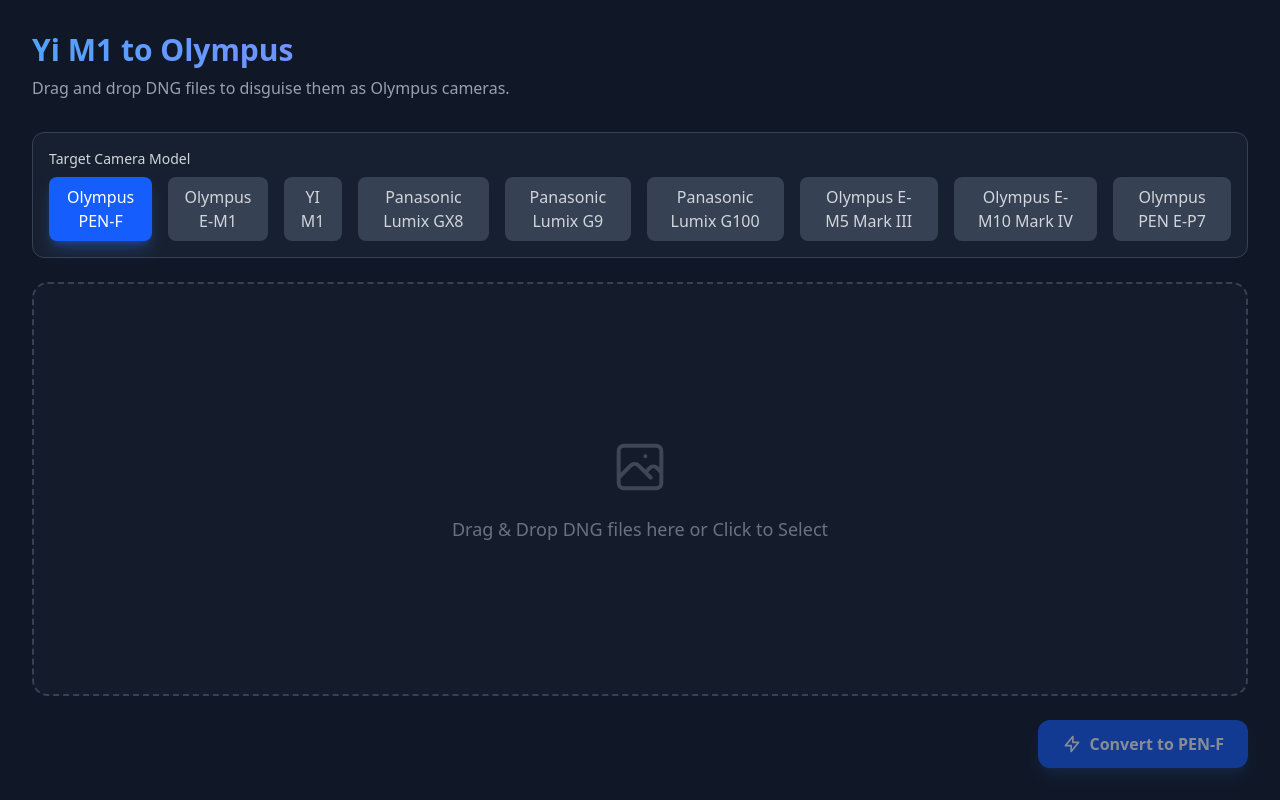
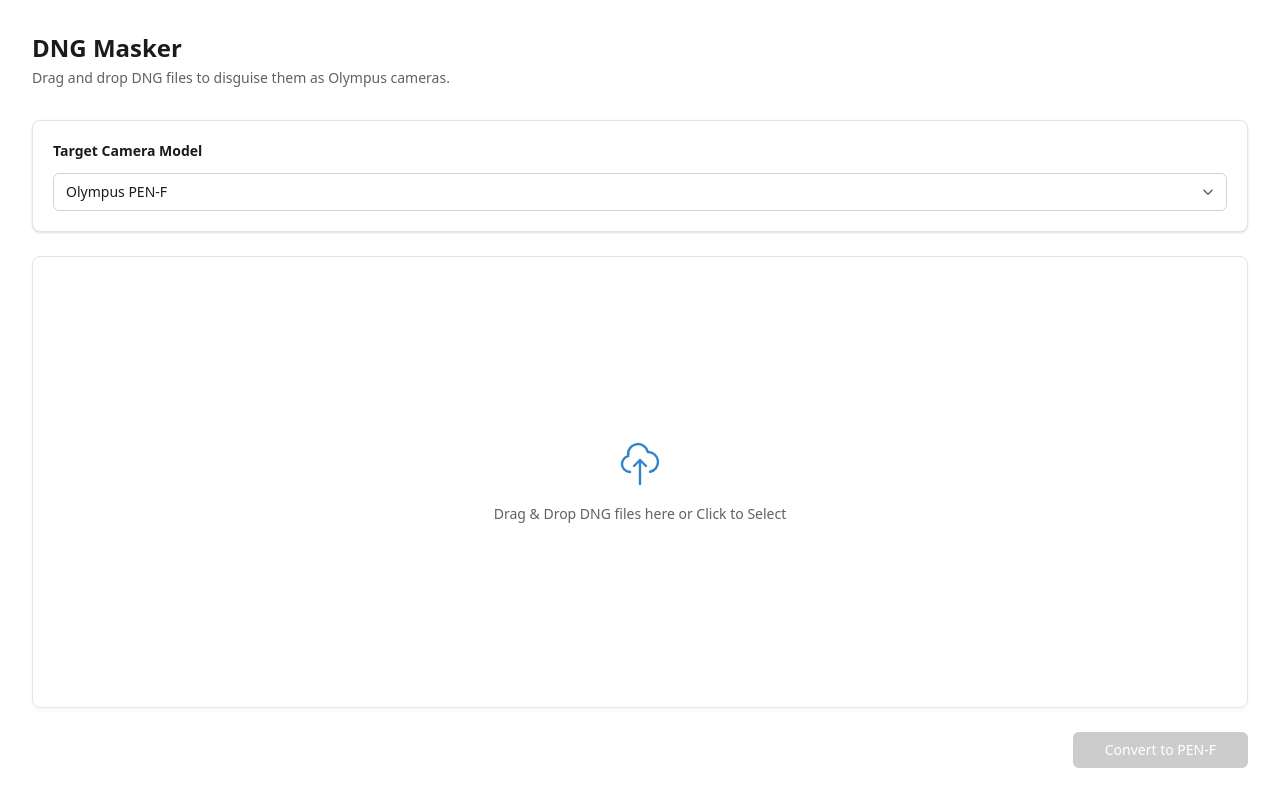
Before and after one commit to Cyancat000/YiModelMasking, a SvelteKit app: page / in a window 1280 px wide. Built offline with nearby package versions, Linux system fonts and the light colour scheme.

Commit message:
feat: 调整前端样式和交互

```diff
--- a/src-tauri/tauri.conf.json
+++ b/src-tauri/tauri.conf.json
@@ -15,6 +15,8 @@
         "title": "yi2olympus",
         "width": 800,
         "height": 600,
+        "minWidth": 400,
+        "minHeight": 350,
         "dragDropEnabled": true
       }
     ],
--- a/src/routes/+page.svelte
+++ b/src/routes/+page.svelte
@@ -1,13 +1,13 @@
 <script lang="ts">
-  import { onMount, onDestroy } from 'svelte';
-  import { invoke } from '@tauri-apps/api/core';
-  import { listen } from '@tauri-apps/api/event';
-  import { open } from '@tauri-apps/plugin-dialog';
+  import { onMount, onDestroy } from "svelte";
+  import { invoke } from "@tauri-apps/api/core";
+  import { listen } from "@tauri-apps/api/event";
+  import { open } from "@tauri-apps/plugin-dialog";
 
   interface FileItem {
     path: string;
     name: string;
-    status: 'pending' | 'processing' | 'success' | 'error';
+    status: "pending" | "processing" | "success" | "error";
     message?: string;
   }
 
@@ -18,59 +18,60 @@
   // Presets
   const presets = [
     {
-    id: 'pen-f',
-    name: 'Olympus PEN-F',
-    make: 'OLYMPUS CORPORATION',
-    model: 'PEN-F',
+      id: "pen-f",
+      name: "Olympus PEN-F",
+      make: "OLYMPUS CORPORATION",
+      model: "PEN-F",
     },
     {
-    id: 'e-m1',
-    name: 'Olympus E-M1',
-    make: 'OLYMPUS CORPORATION',
-    model: 'E-M1',
+      id: "e-p7",
+      name: "Olympus PEN E-P7",
+      make: "OLYMPUS CORPORATION",
+      model: "E-P7",
     },
     {
-    id: 'yi-m1',
-    name: 'YI M1',
-    make: 'YI Technology',
-    model: 'YI M1',
+      id: "e-m1",
+      name: "Olympus E-M1",
+      make: "OLYMPUS CORPORATION",
+      model: "E-M1",
     },
     {
-    id: 'gx8',
-    name: 'Panasonic Lumix GX8',
-    make: 'Panasonic',
-    model: 'DMC-GX8',
+      id: "e-m5-iii",
+      name: "Olympus E-M5 Mark III",
+      make: "OLYMPUS CORPORATION",
+      model: "E-M5MarkIII",
     },
     {
-    id: 'g9',
-    name: 'Panasonic Lumix G9',
-    make: 'Panasonic',
-    model: 'DC-G9',
+      id: "e-m10-iv",
+      name: "Olympus E-M10 Mark IV",
+      make: "OLYMPUS CORPORATION",
+      model: "E-M10MarkIV",
     },
     {
-    id: 'g100',
-    name: 'Panasonic Lumix G100',
-    make: 'Panasonic',
-    model: 'DC-G100',
+      id: "gx8",
+      name: "Panasonic Lumix GX8",
+      make: "Panasonic",
+      model: "DMC-GX8",
     },
     {
-    id: 'e-m5-iii',
-    name: 'Olympus E-M5 Mark III',
-    make: 'OLYMPUS CORPORATION',
-    model: 'E-M5MarkIII',
+      id: "g9",
+      name: "Panasonic Lumix G9",
+      make: "Panasonic",
+      model: "DC-G9",
     },
     {
-    id: 'e-m10-iv',
-    name: 'Olympus E-M10 Mark IV',
-    make: 'OLYMPUS CORPORATION',
-    model: 'E-M10MarkIV',
+      id: "g100",
+      name: "Panasonic Lumix G100",
+      make: "Panasonic",
+      model: "DC-G100",
     },
+
     {
-    id: 'e-p7',
-    name: 'Olympus PEN E-P7',
-    make: 'OLYMPUS CORPORATION',
-    model: 'E-P7',
-  }
+      id: "yi-m1",
+      name: "YI M1",
+      make: "YI Technology",
+      model: "YI M1",
+    },
   ];
 
   let selectedPreset = presets[0];
@@ -78,11 +79,11 @@
   let isDraggingOver = false;
 
   onMount(async () => {
-    console.log('Mounting component, setting up listeners...');
+    console.log("Mounting component, setting up listeners...");
 
     // Listen for file drop (Tauri v2)
-    const unlistenDragDrop = await listen('tauri://drag-drop', (event) => {
-      console.log('Tauri drag-drop event:', event);
+    const unlistenDragDrop = await listen("tauri://drag-drop", (event) => {
+      console.log("Tauri drag-drop event:", event);
       isDraggingOver = false;
 
       // Handle v2 payload structure: { paths: string[], position: { x, y } }
@@ -93,25 +94,25 @@
       if (Array.isArray(paths) && paths.length > 0) {
         addFiles(paths);
       } else {
-          console.warn('Invalid drag-drop payload:', payload);
+        console.warn("Invalid drag-drop payload:", payload);
       }
     });
 
     // Listen for drag enter
-    const unlistenDragEnter = await listen('tauri://drag-enter', () => {
-        console.log('Tauri drag-enter');
+    const unlistenDragEnter = await listen("tauri://drag-enter", () => {
+      console.log("Tauri drag-enter");
       isDraggingOver = true;
     });
 
     // Listen for drag leave
-    const unlistenDragLeave = await listen('tauri://drag-leave', () => {
-        console.log('Tauri drag-leave');
+    const unlistenDragLeave = await listen("tauri://drag-leave", () => {
+      console.log("Tauri drag-leave");
       isDraggingOver = false;
     });
 
     // Keep legacy listener just in case
-    const unlistenFileDrop = await listen('tauri://file-drop', (event) => {
-      console.log('Legacy file-drop event:', event);
+    const unlistenFileDrop = await listen("tauri://file-drop", (event) => {
+      console.log("Legacy file-drop event:", event);
       const paths = event.payload as string[];
       addFiles(paths);
     });
@@ -121,7 +122,7 @@
       unlistenDragEnter();
       unlistenDragLeave();
       unlistenFileDrop();
-    }
+    };
   });
 
   onDestroy(() => {
@@ -129,37 +130,42 @@
   });
 
   function addFiles(paths: string[]) {
-      console.log('Adding files:', paths);
+    console.log("Adding files:", paths);
     // Filter for DNG (case insensitive)
-      const dngFiles = paths.filter(p => p.toLowerCase().endsWith('.dng'));
+    const dngFiles = paths.filter((p) => p.toLowerCase().endsWith(".dng"));
 
     if (dngFiles.length === 0) {
-          console.warn('No DNG files found in selection');
+      console.warn("No DNG files found in selection");
     }
 
-      const newFiles = dngFiles.map(path => ({
+    const newFiles = dngFiles.map((path) => ({
       path,
       name: path.split(/[\\/]/).pop() || path,
-        status: 'pending' as const
+      status: "pending" as const,
     }));
 
     // Avoid duplicates
-      files = [...files, ...newFiles.filter(nf => !files.some(f => f.path === nf.path))];
-      console.log('Current file list:', files);
+    files = [
+      ...files,
+      ...newFiles.filter((nf) => !files.some((f) => f.path === nf.path)),
+    ];
+    console.log("Current file list:", files);
   }
 
   async function openFileDialog() {
-      console.log('Opening file dialog...');
+    console.log("Opening file dialog...");
     try {
       const selected = await open({
         multiple: true,
-              filters: [{
-                  name: 'DNG Images',
-                  extensions: ['dng']
-              }]
+        filters: [
+          {
+            name: "DNG Images",
+            extensions: ["dng"],
+          },
+        ],
       });
 
-          console.log('Dialog selection:', selected);
+      console.log("Dialog selection:", selected);
 
       if (selected) {
         // Handle both single string (if multiple: false) and array
@@ -168,20 +174,20 @@
         addFiles(paths);
       }
     } catch (err) {
-          console.error('Failed to open dialog:', err);
+      console.error("Failed to open dialog:", err);
     }
   }
 
   async function processFiles() {
-    console.log('Starting processing...');
+    console.log("Starting processing...");
     if (files.length === 0) return;
     processing = true;
 
-    const pendingFiles = files.filter(f => f.status !== 'success');
-    const filePaths = pendingFiles.map(f => f.path);
+    const pendingFiles = files.filter((f) => f.status !== "success");
+    const filePaths = pendingFiles.map((f) => f.path);
 
     if (filePaths.length === 0) {
-        console.log('No pending files to process');
+      console.log("No pending files to process");
       processing = false;
       return;
     }
@@ -193,38 +199,47 @@
     // -Model="PEN-F"
     // -ImageDescription="yi2olympus"
     const args = [
-      '-m',
-      '-overwrite_original',
+      "-m",
+      "-overwrite_original",
       `-Make=${selectedPreset.make}`,
       `-Model=${selectedPreset.model}`,
       // Optionally set ImageDescription to mark processed files
       `-ImageDescription=Processed by yi2olympus`,
-      ...filePaths
+      ...filePaths,
     ];
 
-    console.log('ExifTool args:', args);
+    console.log("ExifTool args:", args);
 
     try {
       // Update UI to processing
-        files = files.map(f => pendingFiles.some(pf => pf.path === f.path) ? { ...f, status: 'processing' } : f);
+      files = files.map((f) =>
+        pendingFiles.some((pf) => pf.path === f.path)
+          ? { ...f, status: "processing" }
+          : f,
+      );
 
-        const result = await invoke('run_exiftool', { args });
-        console.log('ExifTool output:', result);
+      const result = await invoke("run_exiftool", { args });
+      console.log("ExifTool output:", result);
 
       // Assume success if no error thrown
-        files = files.map(f => f.status === 'processing' ? { ...f, status: 'success' } : f);
-
+      files = files.map((f) =>
+        f.status === "processing" ? { ...f, status: "success" } : f,
+      );
     } catch (error) {
-        console.error('ExifTool error:', error);
-        files = files.map(f => f.status === 'processing' ? { ...f, status: 'error', message: String(error) } : f);
+      console.error("ExifTool error:", error);
+      files = files.map((f) =>
+        f.status === "processing"
+          ? { ...f, status: "error", message: String(error) }
+          : f,
+      );
     } finally {
       processing = false;
     }
   }
 
   function removeFile(path: string) {
-    console.log('Removing file:', path);
-    files = files.filter(f => f.path !== path);
+    console.log("Removing file:", path);
+    files = files.filter((f) => f.path !== path);
   }
 
   function clearFiles() {
@@ -233,67 +248,150 @@
   }
 </script>
 
-<main class="h-screen w-screen bg-gray-900 text-white font-sans flex flex-col p-8 select-none">
+<main
+  class="h-screen w-screen bg-[#fff] text-[#1b1b1b] font-sans flex flex-col p-8 select-none"
+  on:contextmenu|preventDefault
+>
   <div class="mb-8">
-      <h1 class="text-3xl font-bold bg-gradient-to-r from-blue-400 to-purple-500 bg-clip-text text-transparent">
-          Yi M1 to Olympus
-      </h1>
-      <p class="text-gray-400 mt-2">Drag and drop DNG files to disguise them as Olympus cameras.</p>
+    <h1 class="text-2xl font-semibold text-[#1b1b1b]">DNG Masker</h1>
+    <p class="text-[#616161] mt-1 text-sm">
+      Drag and drop DNG files to disguise them as Olympus cameras.
+    </p>
   </div>
 
-  <!-- Preset Selector -->
-  <div class="mb-6 bg-gray-800/50 p-4 rounded-xl border border-gray-700">
-      <label class="block text-sm font-medium text-gray-300 mb-2">Target Camera Model</label>
-      <div class="flex gap-4">
+  <div class="mb-6 bg-white border border-[#e5e5e5] p-5 rounded-lg shadow-sm">
+    <label
+      for="preset-select"
+      class="block text-sm font-semibold text-[#1b1b1b] mb-3"
+    >
+      Target Camera Model
+    </label>
+
+    <div class="relative">
+      <select
+        id="preset-select"
+        bind:value={selectedPreset}
+        class="w-full px-3 py-2 bg-[#ffffff] text-[#1b1b1b] border border-[#d1d1d1] rounded-md
+               hover:bg-[#f9f9f9] focus:outline-none
+               transition-all cursor-default text-sm appearance-none"
+      >
         {#each presets as preset}
-              <button
-                  class="px-4 py-2 rounded-lg transition-all {selectedPreset.id === preset.id ? 'bg-blue-600 text-white shadow-lg shadow-blue-500/30' : 'bg-gray-700 text-gray-300 hover:bg-gray-600'}"
-                  on:click={() => selectedPreset = preset}
+          <option value={preset}>{preset.name}</option>
+        {/each}
+      </select>
+
+      <div
+        class="pointer-events-none absolute inset-y-0 right-0 flex items-center px-3 text-[#616161]"
       >
-                  {preset.name}
-              </button>
-          {/each}
+        <svg
+          class="w-3.5 h-3.5"
+          fill="none"
+          stroke="currentColor"
+          viewBox="0 0 24 24"
+        >
+          <path
+            stroke-linecap="round"
+            stroke-linejoin="round"
+            stroke-width="2.5"
+            d="M19 9l-7 7-7-7"
+          />
+        </svg>
+      </div>
     </div>
   </div>
 
-  <!-- Drop Zone / File List -->
-  <!-- svelte-ignore a11y-click-events-have-key-events -->
-  <!-- svelte-ignore a11y-no-static-element-interactions -->
   <div
-    class="flex-1 bg-gray-800/30 rounded-2xl border-2 border-dashed flex flex-col overflow-hidden relative transition-colors cursor-pointer {isDraggingOver ? 'border-blue-500 bg-blue-500/10' : 'border-gray-700 hover:border-gray-500'}"
+    class="flex-1 bg-white/40 rounded-lg border border-[#e5e5e5] flex flex-col overflow-hidden relative transition-all shadow-[0_2px_4px_rgba(0,0,0,0.04)]
+    {isDraggingOver
+      ? 'bg-[#cfe4fa]/50 border-[#0067c0] ring-1 ring-[#0067c0]'
+      : ''}"
     on:click={openFileDialog}
     on:dragover|preventDefault={(e) => {
-        // Prevent default to allow drop
-        e.dataTransfer!.dropEffect = 'copy';
-        console.log('HTML5 DragOver');
+      e.dataTransfer.dropEffect = "copy";
+      isDraggingOver = true;
     }}
-    on:drop|preventDefault={(e) => console.log('HTML5 Drop:', e)}
+    on:dragleave={() => (isDraggingOver = false)}
+    on:drop|preventDefault={(e) => {
+      isDraggingOver = false;
+    }}
   >
-
     {#if files.length === 0}
-          <div class="absolute inset-0 flex flex-col items-center justify-center text-gray-500 pointer-events-none">
-              <svg class="w-16 h-16 mb-4 opacity-50 {isDraggingOver ? 'text-blue-500 animate-bounce' : ''}" fill="none" stroke="currentColor" viewBox="0 0 24 24"><path stroke-linecap="round" stroke-linejoin="round" stroke-width="1.5" d="M4 16l4.586-4.586a2 2 0 012.828 0L16 16m-2-2l1.586-1.586a2 2 0 012.828 0L20 14m-6-6h.01M6 20h12a2 2 0 002-2V6a2 2 0 00-2-2H6a2 2 0 00-2 2v12a2 2 0 002 2z"></path></svg>
-              <p class="text-lg">{isDraggingOver ? 'Drop files now!' : 'Drag & Drop DNG files here or Click to Select'}</p>
+      <div
+        class="absolute inset-0 flex flex-col items-center justify-center text-[#616161] pointer-events-none"
+      >
+        <svg
+          class="w-12 h-12 mb-4 text-[#0067c0] opacity-80"
+          fill="none"
+          stroke="currentColor"
+          viewBox="0 0 24 24"
+        >
+          <path
+            stroke-linecap="round"
+            stroke-linejoin="round"
+            stroke-width="1.2"
+            d="M7 16a4 4 0 01-.88-7.903A5 5 0 1115.9 6L16 6a5 5 0 011 9.9M15 13l-3-3m0 0l-3 3m3-3v12"
+          />
+        </svg>
+        <p class="text-sm font-medium">
+          {isDraggingOver
+            ? "Drop to add files"
+            : "Drag & Drop DNG files here or Click to Select"}
+        </p>
       </div>
     {:else}
-          <div class="flex-1 overflow-y-auto p-4 space-y-2" on:click|stopPropagation>
+      <div
+        class="flex-1 overflow-y-auto p-2 space-y-1 bg-[#f9f9f9]/50"
+        on:click|stopPropagation
+      >
         {#each files as file (file.path)}
-                  <div class="flex items-center justify-between bg-gray-800 p-3 rounded-lg border border-gray-700 group animate-in fade-in slide-in-from-bottom-2 duration-300">
+          <div
+            class="flex items-center justify-between bg-white p-3 rounded border border-[#efefef] hover:border-[#d1d1d1] transition-colors shadow-sm"
+          >
             <div class="flex items-center gap-3 overflow-hidden">
-                          <div class="w-8 h-8 rounded bg-gray-700 flex items-center justify-center flex-shrink-0 text-xs text-gray-400">DNG</div>
-                          <div class="truncate text-sm text-gray-200" title={file.path}>{file.name}</div>
+              <div
+                class="w-8 h-8 rounded bg-[#f3f3f3] flex items-center justify-center flex-shrink-0 text-[10px] font-bold text-[#616161] border border-[#e5e5e5]"
+              >
+                DNG
+              </div>
+              <div class="truncate text-sm text-[#1b1b1b]" title={file.path}>
+                {file.name}
+              </div>
             </div>
 
             <div class="flex items-center gap-3">
-                          {#if file.status === 'success'}
-                              <span class="text-green-400 text-xs font-medium px-2 py-1 bg-green-400/10 rounded">Done</span>
-                          {:else if file.status === 'error'}
-                              <span class="text-red-400 text-xs font-medium px-2 py-1 bg-red-400/10 rounded" title={file.message}>Error</span>
-                          {:else if file.status === 'processing'}
-                              <span class="text-blue-400 text-xs font-medium px-2 py-1 bg-blue-400/10 rounded animate-pulse">Processing...</span>
+              {#if file.status === "success"}
+                <span
+                  class="text-[#0f7b0f] text-xs font-medium px-2 py-0.5 bg-[#dff6dd] rounded-full"
+                  >Done</span
+                >
+              {:else if file.status === "error"}
+                <span
+                  class="text-[#c42b1c] text-xs font-medium px-2 py-0.5 bg-[#fde7e9] rounded-full"
+                  >Error</span
+                >
+              {:else if file.status === "processing"}
+                <span
+                  class="text-[#0067c0] text-xs font-medium px-2 py-0.5 bg-[#cfe4fa] rounded-full animate-pulse"
+                  >Processing</span
+                >
               {:else}
-                              <button on:click={() => removeFile(file.path)} class="text-gray-500 hover:text-red-400 p-1 opacity-0 group-hover:opacity-100 transition-opacity">
-                                  <svg class="w-4 h-4" fill="none" stroke="currentColor" viewBox="0 0 24 24"><path stroke-linecap="round" stroke-linejoin="round" stroke-width="2" d="M6 18L18 6M6 6l12 12"></path></svg>
+                <button
+                  on:click={() => removeFile(file.path)}
+                  class="text-[#616161] hover:bg-[#e5e5e5] p-1.5 rounded-md transition-colors"
+                >
+                  <svg
+                    class="w-4 h-4"
+                    fill="none"
+                    stroke="currentColor"
+                    viewBox="0 0 24 24"
+                  >
+                    <path
+                      stroke-linecap="round"
+                      stroke-linejoin="round"
+                      stroke-width="2"
+                      d="M6 18L18 6M6 6l12 12"
+                    />
+                  </svg>
                 </button>
               {/if}
             </div>
@@ -303,35 +401,47 @@
     {/if}
   </div>
 
-  <!-- Action Bar -->
-  <div class="mt-6 flex justify-end items-center gap-4">
+  <div class="mt-6 flex justify-end items-center gap-3">
     {#if files.length > 0}
-          <div class="text-sm text-gray-500">
-              {files.length} files selected
+      <div class="text-xs text-[#616161] mr-2">
+        {files.length} items selected
       </div>
       <button
-              class="px-4 py-2 text-gray-400 hover:text-white hover:bg-gray-800 rounded-lg transition-colors disabled:opacity-50"
+        class="px-4 py-2 text-sm text-[#1b1b1b] bg-[#ffffff] border border-[#d1d1d1] hover:bg-[#f5f5f5] active:bg-[#eeeeee] rounded-md transition-all disabled:opacity-50"
         disabled={processing}
         on:click={clearFiles}
       >
         Clear All
       </button>
     {/if}
+
     <button
-          class="px-6 py-3 bg-blue-600 hover:bg-blue-500 active:bg-blue-700 text-white font-semibold rounded-xl shadow-lg shadow-blue-500/20 disabled:opacity-50 disabled:cursor-not-allowed transition-all flex items-center gap-2"
+      class="px-8 py-2 bg-[#0067c0] hover:bg-[#005fb8] active:bg-[#0052a1] text-white text-sm font-medium rounded-md shadow-[0_2px_4px_rgba(0,0,0,0.1)] active:shadow-none disabled:bg-[#cccccc] disabled:shadow-none transition-all flex items-center gap-2"
       disabled={files.length === 0 || processing}
       on:click={processFiles}
     >
       {#if processing}
-              <svg class="animate-spin h-5 w-5 text-white" xmlns="http://www.w3.org/2000/svg" fill="none" viewBox="0 0 24 24">
-                  <circle class="opacity-25" cx="12" cy="12" r="10" stroke="currentColor" stroke-width="4"></circle>
-                  <path class="opacity-75" fill="currentColor" d="M4 12a8 8 0 018-8V0C5.373 0 0 5.373 0 12h4zm2 5.291A7.962 7.962 0 014 12H0c0 3.042 1.135 5.824 3 7.938l3-2.647z"></path>
-              </svg>
+        <div
+          class="w-4 h-4 border-2 border-white/30 border-t-white rounded-full animate-spin"
+        ></div>
         Processing...
       {:else}
-              <svg class="w-5 h-5" fill="none" stroke="currentColor" viewBox="0 0 24 24"><path stroke-linecap="round" stroke-linejoin="round" stroke-width="2" d="M13 10V3L4 14h7v7l9-11h-7z"></path></svg>
         Convert to {selectedPreset.model}
       {/if}
     </button>
   </div>
 </main>
+
+<style>
+  /* 隐藏 Webkit 滚动条以保持原生应用感 */
+  ::-webkit-scrollbar {
+    width: 6px;
+  }
+  ::-webkit-scrollbar-thumb {
+    background: #cdcdcd;
+    border-radius: 10px;
+  }
+  ::-webkit-scrollbar-thumb:hover {
+    background: #a6a6a6;
+  }
+</style>
```
Lines whose indentation alone changed are shown as unchanged.
